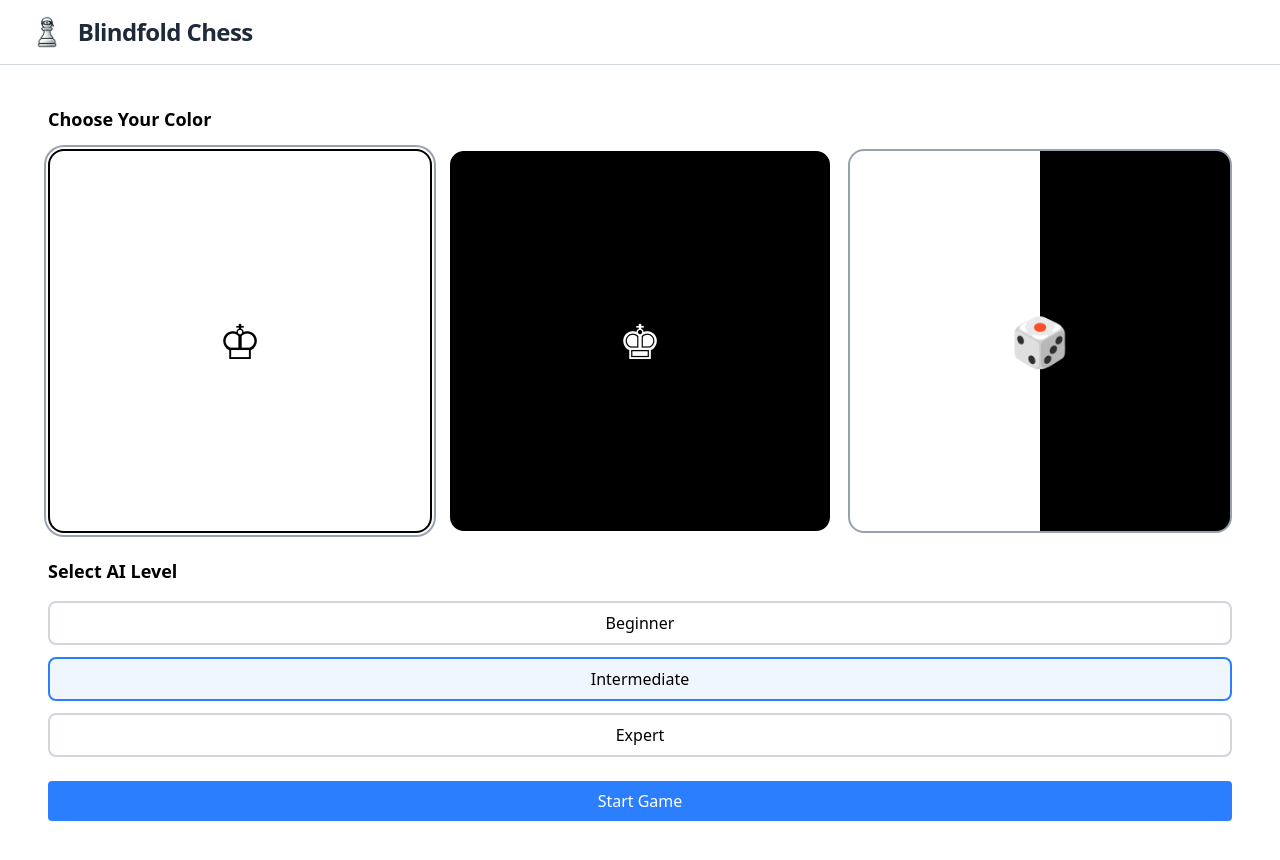
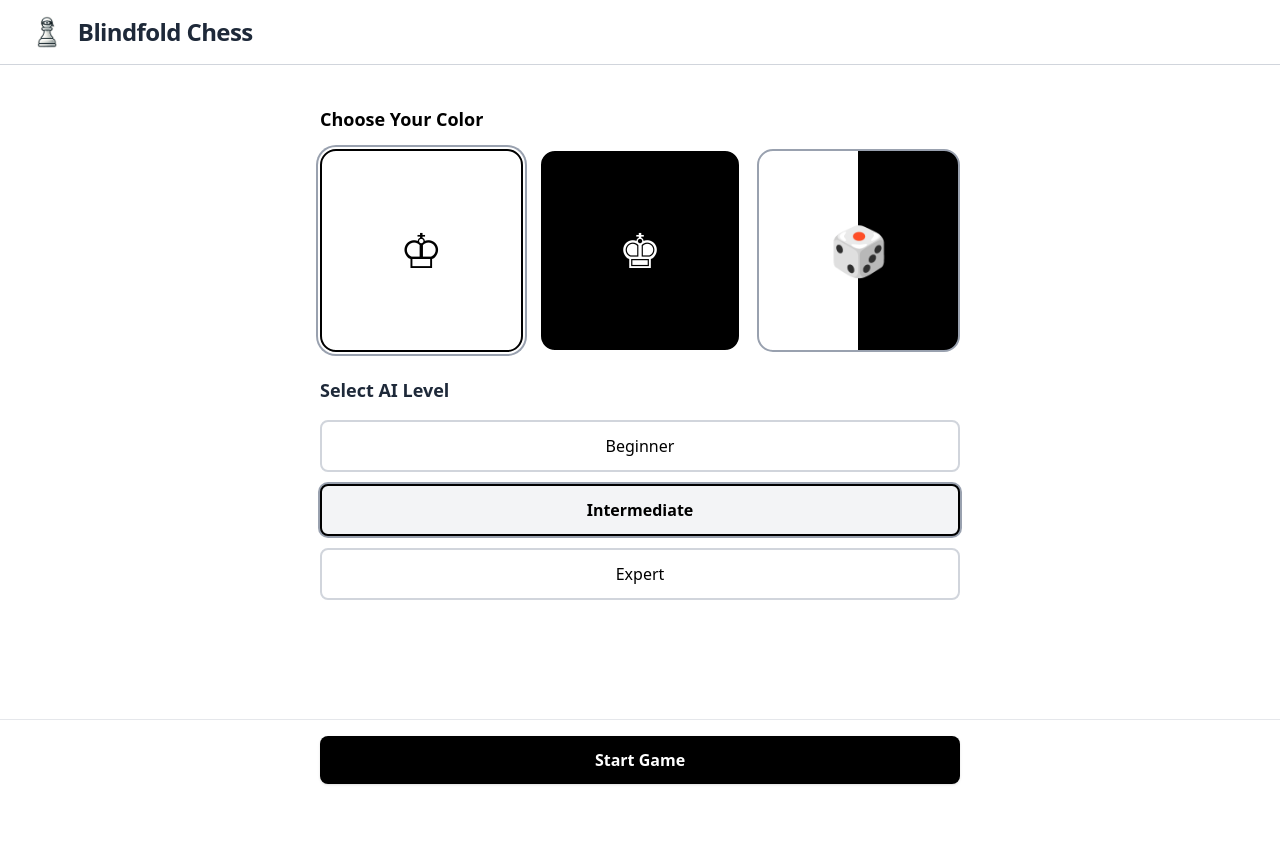
Before and after one commit to checkmate-works/blindfold-chess-deprecated, a React (Vite) app: page /game/setup in a window 1280 px wide. Shown: the top 860 px of the page. Built offline with nearby package versions, Linux system fonts and the light colour scheme.

Commit message:
Fix game setting layout

```diff
--- a/src/features/game/components/game-setting.tsx
+++ b/src/features/game/components/game-setting.tsx
@@ -21,7 +21,8 @@ export const GameSetting = () => {
   };
 
   return (
-    <div className="space-y-6 p-4">
+    <div className="min-h-screen pb-20 relative">
+      <div className="space-y-6 p-4 max-w-2xl mx-auto">
         <ColorSelector
           selectedColor={selectedColor}
           onColorSelect={setSelectedColor}
@@ -31,13 +32,18 @@ export const GameSetting = () => {
           selectedLevel={skillLevel}
           onLevelSelect={setSkillLevel}
         />
+      </div>
 
+      <div className="fixed bottom-0 left-0 w-full bg-white border-t border-gray-200">
+        <div className="max-w-2xl mx-auto px-4 py-4">
           <button
             onClick={handleStartGame}
-        className="w-full px-4 py-2 bg-blue-500 text-white rounded hover:bg-blue-600"
+            className="w-full bg-black hover:bg-gray-800 text-white font-semibold py-3 px-6 rounded-lg shadow transition-colors duration-200"
           >
             Start Game
           </button>
         </div>
+      </div>
+    </div>
   );
 };
--- a/src/features/game/components/skill-level-selector.tsx
+++ b/src/features/game/components/skill-level-selector.tsx
@@ -11,22 +11,27 @@ export const SkillLevelSelector = ({
 }: SkillLevelSelectorProps) => {
   return (
     <div className="space-y-4">
-      <h3 className="font-semibold text-lg">Select AI Level</h3>
+      <h3 className="text-lg font-semibold text-gray-800">Select AI Level</h3>
       <div className="grid grid-cols-1 gap-3">
-        {Object.entries(SKILL_LEVELS).map(([level, value]) => (
+        {Object.entries(SKILL_LEVELS).map(([label, value]) => {
+          const isSelected = selectedLevel === value;
+
+          return (
             <button
-            key={level}
+              key={label}
               onClick={() => onLevelSelect(value)}
-            className={`py-2 px-4 border-2 rounded-lg transition-colors
+              className={`py-3 px-4 border-2 rounded-lg transition
                 ${
-                selectedLevel === value
-                  ? "border-blue-500 bg-blue-50"
+                  isSelected
+                    ? "border-black bg-gray-100 ring-2 ring-gray-400 font-semibold"
                     : "border-gray-300 hover:bg-gray-50"
-              }`}
+                }
+              `}
             >
-            {level.charAt(0) + level.slice(1).toLowerCase()}
+              {label.charAt(0) + label.slice(1).toLowerCase()}
             </button>
-        ))}
+          );
+        })}
       </div>
     </div>
   );
```
Lines whose indentation alone changed are shown as unchanged.
